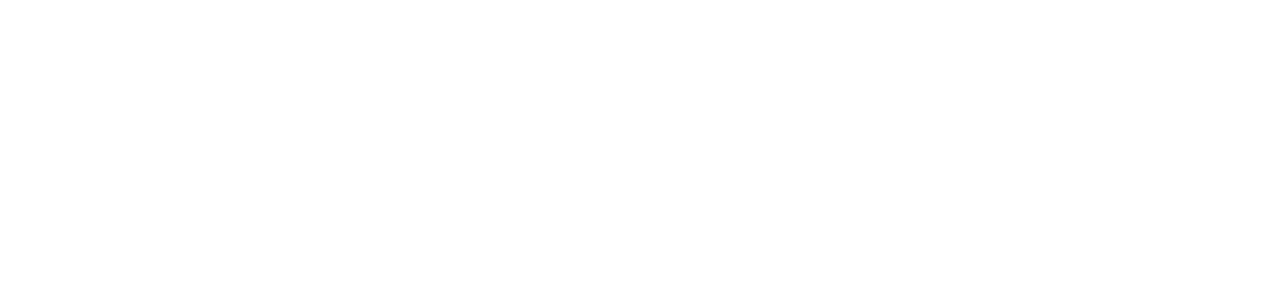
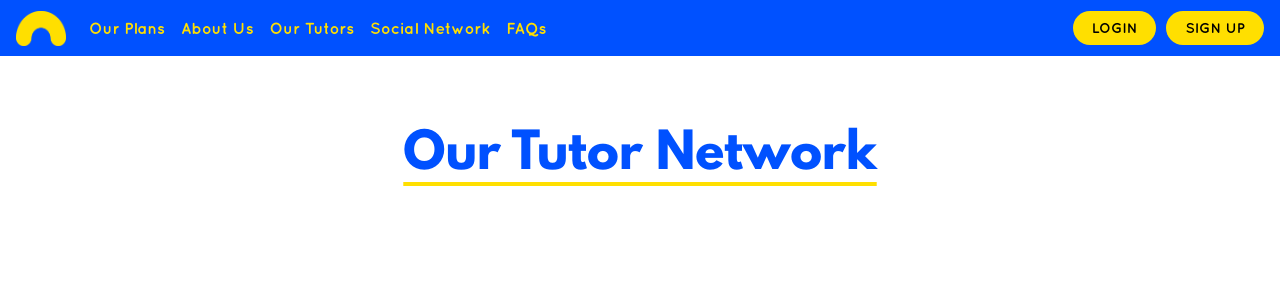
Before and after one commit to briidge-edu/briidge-frontend, a React (Create React App) app: page /tutors in a window 1280 px wide. Shown: the top 300 px of the page. Built offline with nearby package versions, Linux system fonts and the light colour scheme.

Commit message:
added tutors page

```diff
--- a/src/App.tsx
+++ b/src/App.tsx
@@ -6,6 +6,7 @@
 import SignupPage from './pages/SignupPage';
 import StudentSignup from './pages/StudentSignup';
 import PlansPage from './pages/PlansPage';
+import TutorsPage from './pages/TutorsPage';
 
 import { MuiThemeProvider } from '@material-ui/core';
 import briidgeTheme from './themes'
@@ -30,6 +31,9 @@
         <Route path="/planspage">
           <PlansPage />
         </Route>
+        <Route path="/tutors">
+          <TutorsPage />
+        </Route>
       </Switch>
     </Router>
     </MuiThemeProvider>
--- a/src/components/NaviBar.tsx
+++ b/src/components/NaviBar.tsx
@@ -40,7 +40,7 @@
             <Nav className="mr-auto">
                 <Nav.Link className={classes.fontNav} as={Link} to="./PlansPage">Our Plans</Nav.Link>
                 <Nav.Link className={classes.fontNav} as={Link} to="#href">About Us</Nav.Link>
-                <Nav.Link className={classes.fontNav} as={Link} to="#href">Our Tutors</Nav.Link>
+                <Nav.Link className={classes.fontNav} as={Link} to="./tutors">Our Tutors</Nav.Link>
                 <Nav.Link className={classes.fontNav} as={Link} to="#href">Social Network</Nav.Link>
                 <Nav.Link className={classes.fontNav} as={Link} to="#href">FAQs</Nav.Link>
             </Nav>
--- /dev/null
+++ b/src/pages/TutorsPage.tsx
@@ -0,0 +1,21 @@
+import React from 'react';
+import { makeStyles } from '@material-ui/core/styles';
+import NaviBar from '../components/NaviBar';
+import AuthHeader from '../components/AuthHeader';
+
+const useStyles = makeStyles((theme) => ({
+    root: {
+        textAlign: 'center',
+    }
+}));
+
+export default function TutorsPage() {
+    const classes = useStyles();
+
+    return (
+        <div className={classes.root}>
+            <NaviBar />
+            <AuthHeader text={"Our Tutor Network"} />
+        </div>
+    )
+}
```
